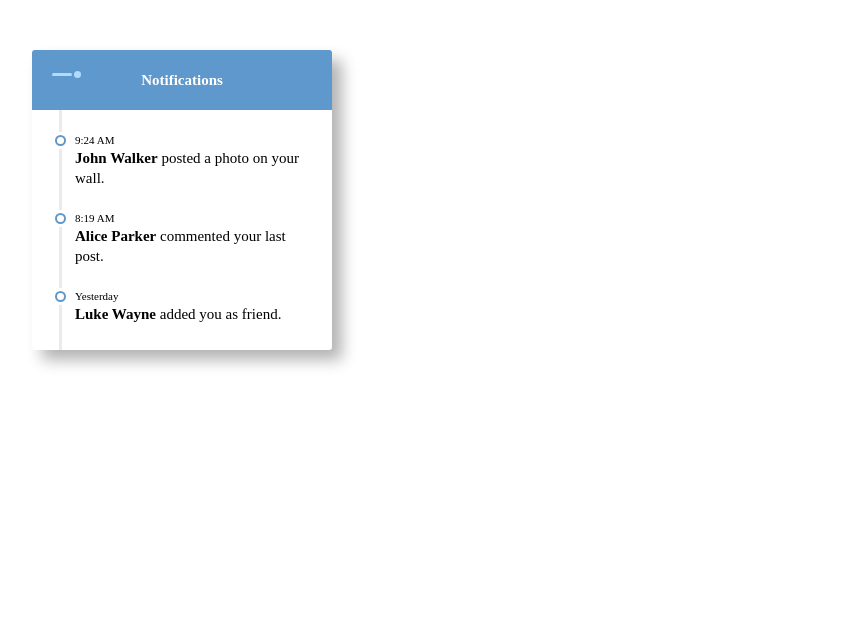
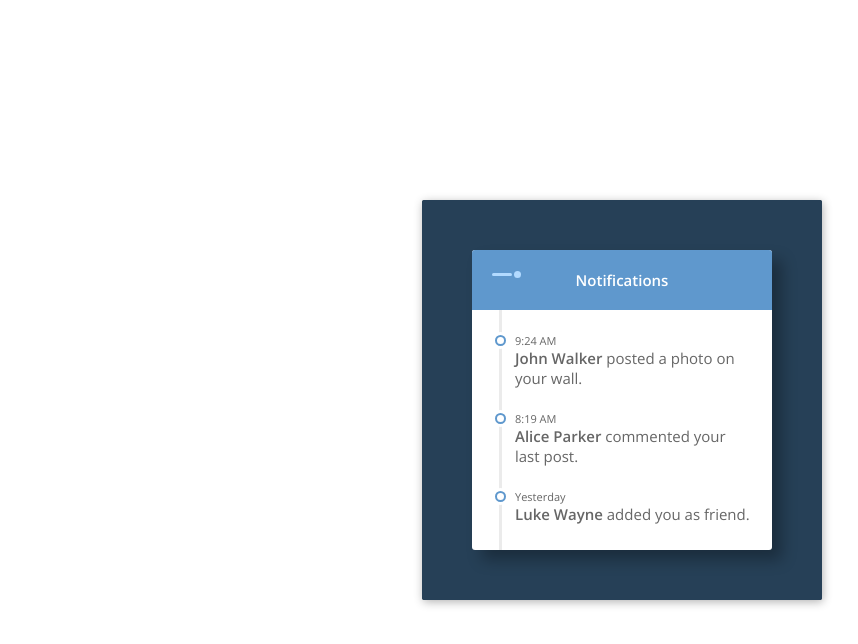
Before and after one commit to batuhancebin/100-days-of-css, a plain HTML site: page day7/index.html in a window 1280 px wide. Shown: the whole page, without its empty margins (18-876 px from the left). Drawn offline with nearby package versions, Linux system fonts and the light colour scheme.

Commit message:
fix code

```diff
--- a/day7/index.html
+++ b/day7/index.html
@@ -6,6 +6,7 @@
     <title>Document</title>
   </head>
   <body>
+    <div class="frame"><div class="frame">
         <div class="panel">
           <div class="header">
                   <div class="menu-icon">
```
